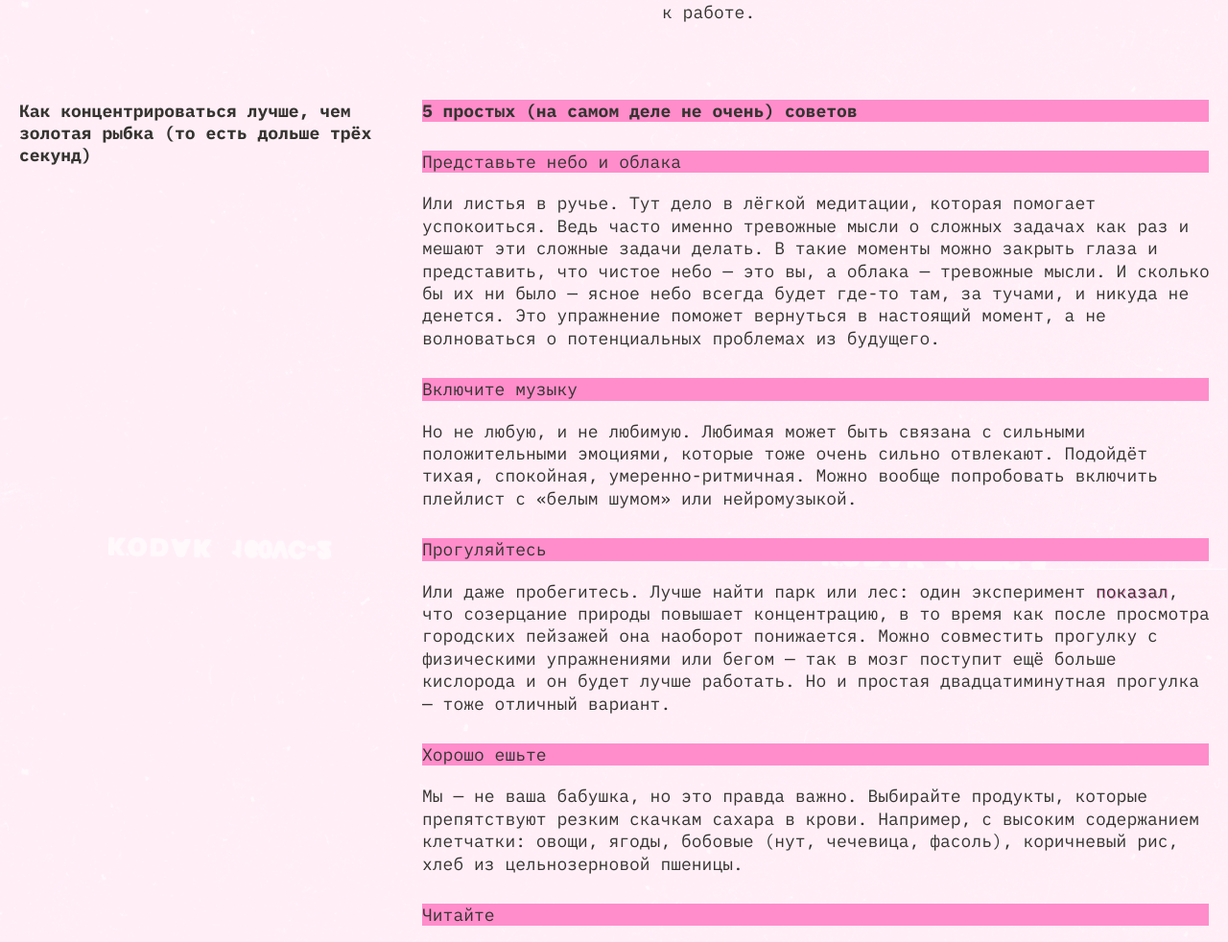
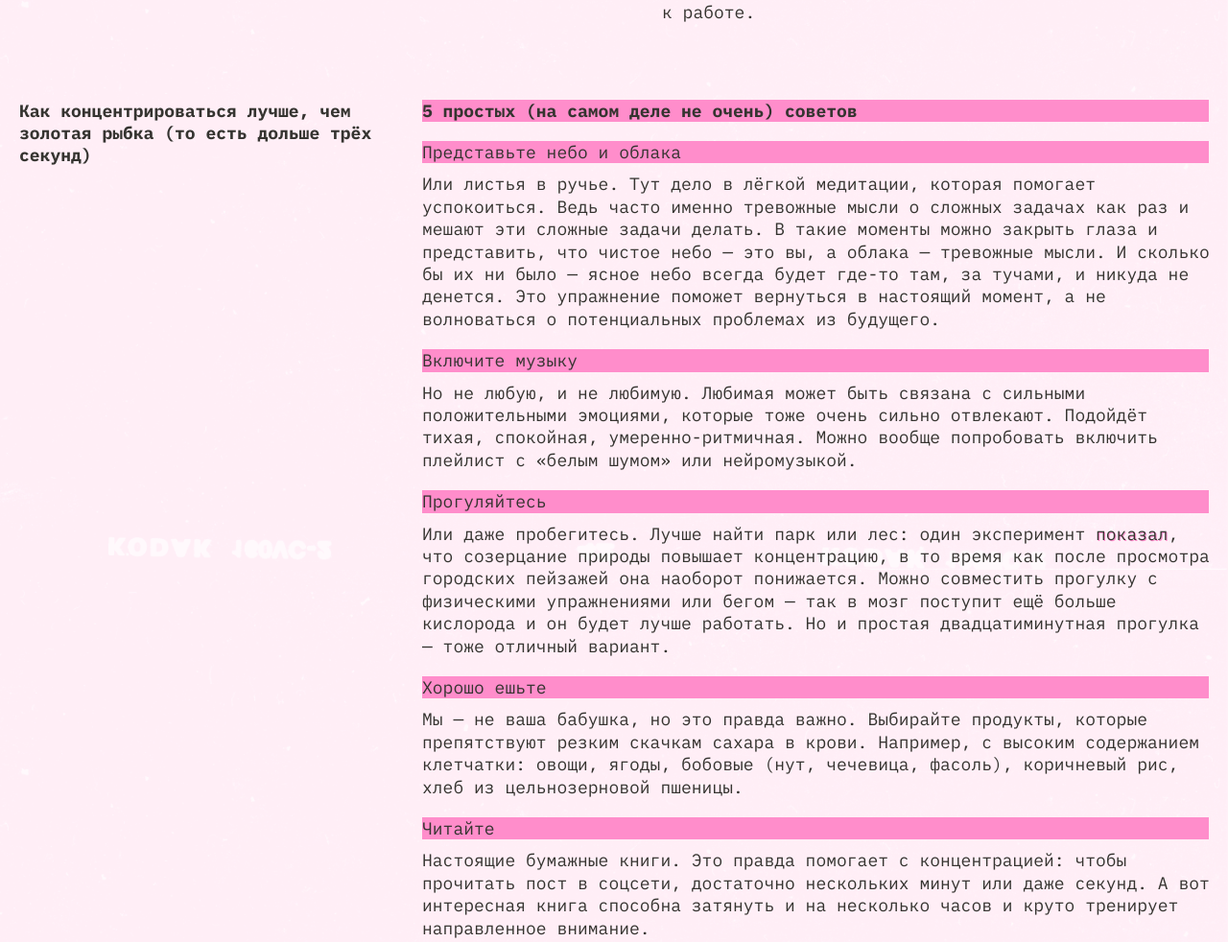
Before and after one commit to AG7882/slozhno-sosredotochitsya-fd, a plain HTML site: page index.html in a window 1280 px wide. Shown: the part 1806-2788 px from the top of the page at 96% size. Drawn offline with Linux system fonts and the light colour scheme.

Commit message:
bugwork v6

```diff
--- a/styles/style.css
+++ b/styles/style.css
@@ -318,6 +318,11 @@
     grid-template-columns: calc((100% - 40px) / 3) 1fr;
     grid-template-areas: "section-how-title section-how-data";
     padding-left: 10px;
+    margin-bottom: 50px;
+  }
+
+  .title-advises {
+    margin-bottom: 0;
   }
 
   .section-how-title {
@@ -332,11 +337,6 @@
 
     display: flex;
     flex-direction: column;
-    gap: 10px;
-  }
-
-  .section-how-data .general-text-decor {
-    margin-top: 10px;
   }
 
   .title-pictures-position {
```
